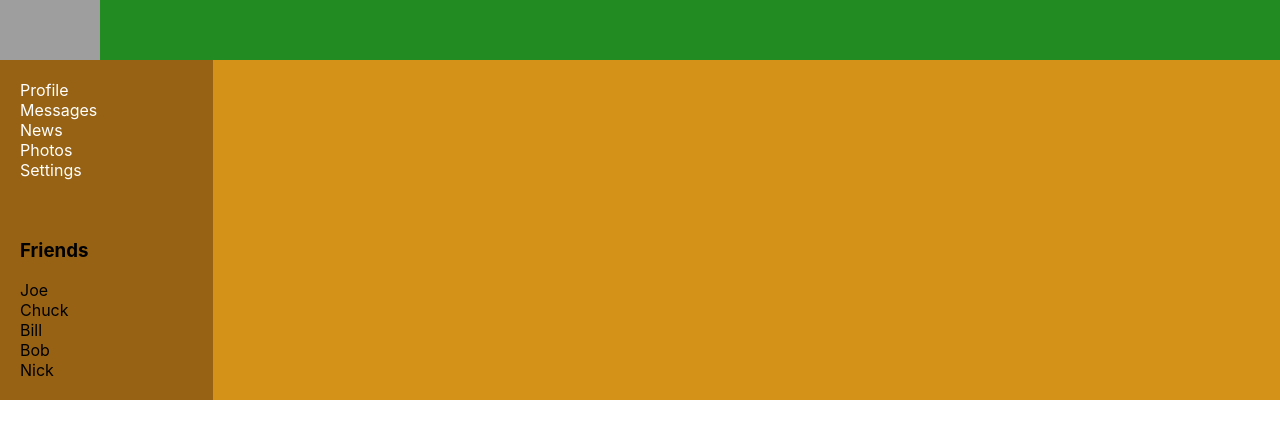
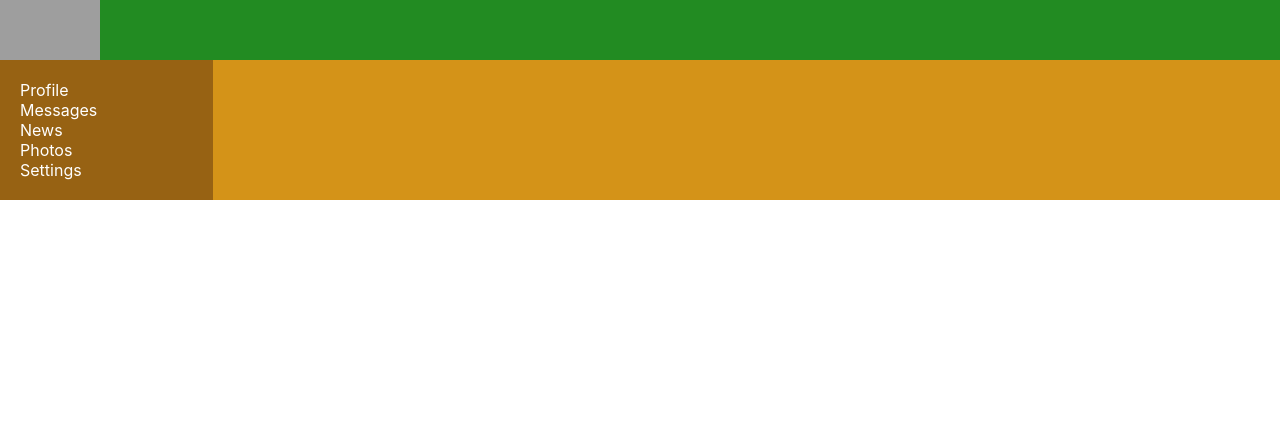
Before and after one commit to humakl/choice, a React (Create React App) app: page / in a window 1280 px wide. Shown: the top 438 px of the page. Built offline with nearby package versions, Linux system fonts and the light colour scheme; grey boxes are pictures that could not be loaded.

Commit message:
deleted Friends for a while

```diff
--- a/src/components/nav/friends/friends.jsx
+++ /dev/null
@@ -1,11 +0,0 @@
-
-
-const Friends = (props) => {
-  return (
-    <div>
-      {props.name}
-    </div>
-  )
-}
-
-export default Friends;
--- a/src/components/nav/nav.jsx
+++ b/src/components/nav/nav.jsx
@@ -1,11 +1,7 @@
 import { NavLink } from 'react-router-dom';
-import Friends from './friends/friends';
 import cf from './nav.module.css';
 
 const Nav = (props) => {
-
-  let friendsElements = props.state.friendsName.map(f => <Friends name={f.name} />)
-
   return (
     <nav className={cf.nav}>
       <div className={cf.item}>
@@ -23,9 +19,6 @@ const Nav = (props) => {
       <div className={cf.item}>
         <NavLink to="settings" activeClassName={cf.activelink}>Settings</NavLink>
       </div>
-      <br/><br/>
-      <h3>Friends</h3>
-      {friendsElements}
     </nav>
 
   )
```
